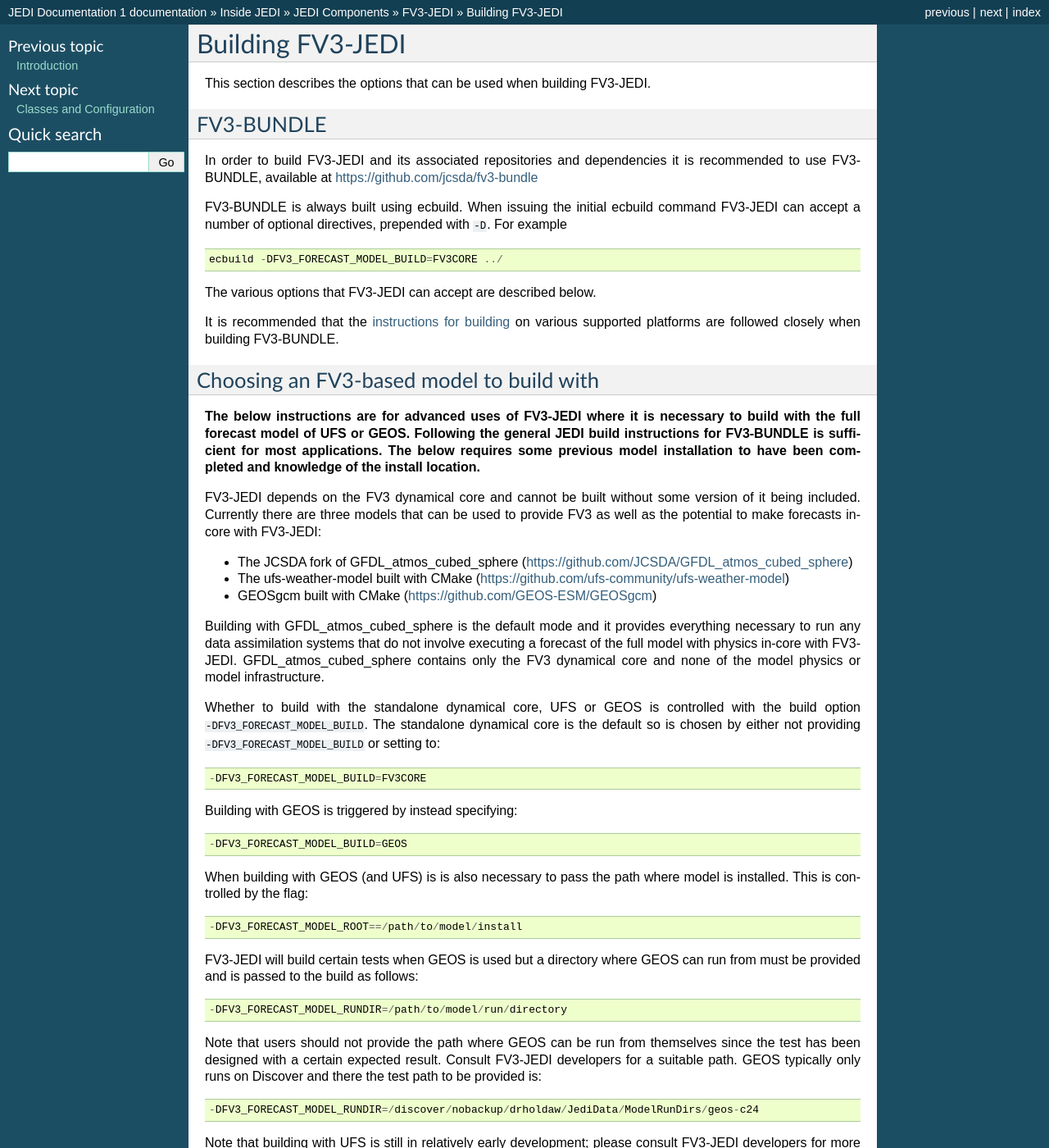
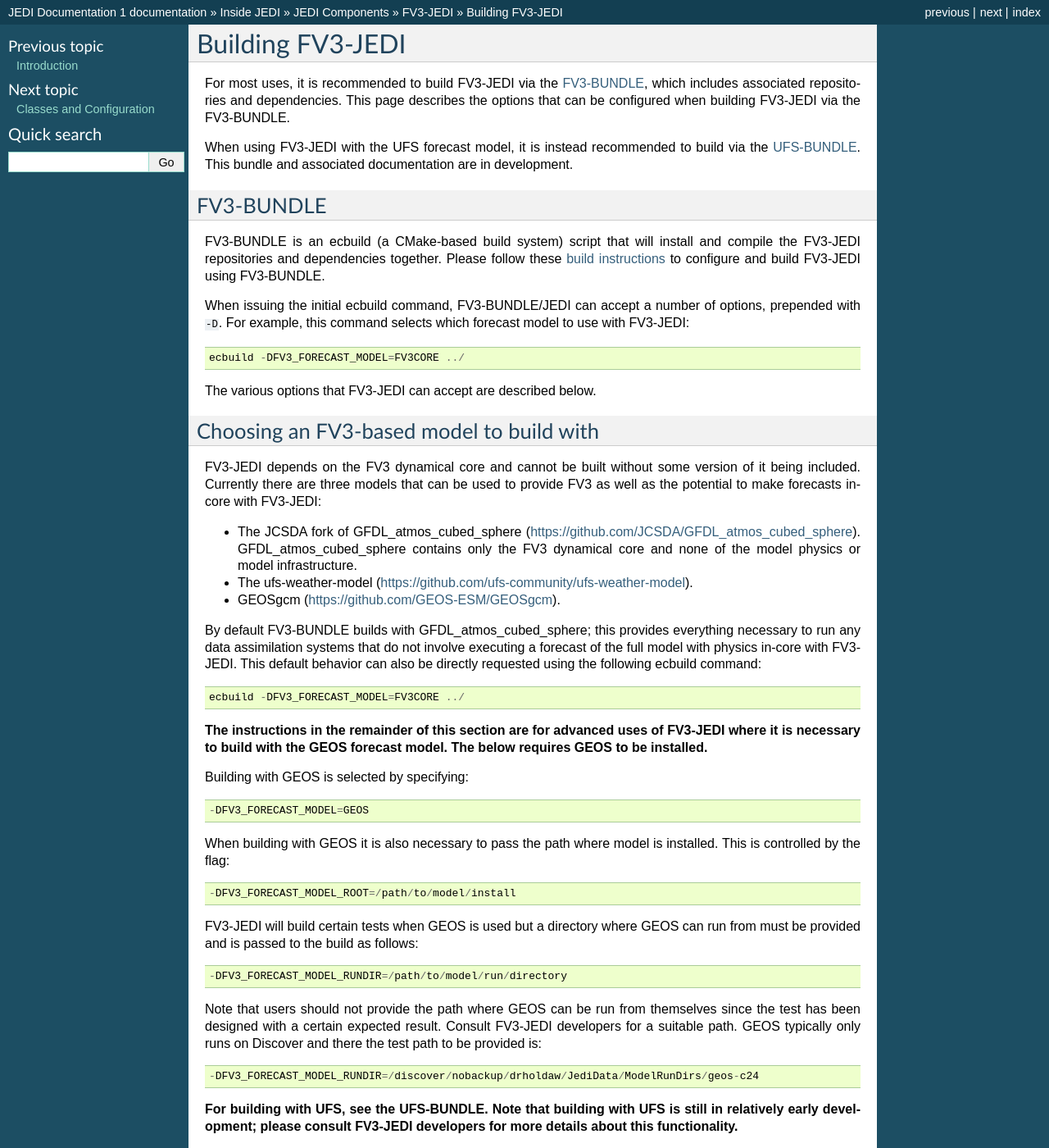
Before and after one commit to JCSDA/jedi-docs, a Sphinx documentation site: the page built from docs/inside/jedi-components/fv3-jedi/build.rst, in a window 1280 px wide and 1400 px high. Shown: the whole window at 82% size. Built offline with Sphinx 7.4.7, drawn with Linux system fonts in a browser that asks for light colours; some of the changed text lies outside the part shown.

Commit message:
Update fv3-bundle build docs (#449)
* Update fv3-bundle build docs

* Remove mention of obs operator

```diff
--- a/docs/inside/jedi-components/fv3-jedi/build.rst
+++ b/docs/inside/jedi-components/fv3-jedi/build.rst
@@ -3,75 +3,77 @@
 Building FV3-JEDI
 =================
 
-This section describes the options that can be used when building FV3-JEDI.
+For most uses, it is recommended to build FV3-JEDI via the
+`FV3-BUNDLE <https://github.com/jcsda/fv3-bundle>`_, which includes associated repositories and
+dependencies. This page describes the options that can be configured when building FV3-JEDI via the
+FV3-BUNDLE.
+
+When using FV3-JEDI with the UFS forecast model, it is instead recommended to build via the
+`UFS-BUNDLE <https://github.com/jcsda/ufs-bundle>`_. This bundle and associated documentation
+are in development.
 
 FV3-BUNDLE
 ----------
 
-In order to build FV3-JEDI and its associated repositories and dependencies it is recommended to use
-FV3-BUNDLE, available at https://github.com/jcsda/fv3-bundle
+FV3-BUNDLE is an ecbuild (a CMake-based build system) script that will install and compile the
+FV3-JEDI repositories and dependencies together. Please follow these |build_jedi_link| to configure
+and build FV3-JEDI using FV3-BUNDLE.
 
-FV3-BUNDLE is always built using ecbuild. When issuing the initial ecbuild command FV3-JEDI can
-accept a number of optional directives, prepended with :code:`-D`. For example
+.. |build_jedi_link| raw:: html
+
+   <a href="https://jointcenterforsatellitedataassimilation-jedi-docs.readthedocs-hosted.com/en/
+   latest/using/building_and_running/building_jedi.html"
+   target="_blank">build instructions</a>
+
+When issuing the initial ecbuild command, FV3-BUNDLE/JEDI can accept a number of options,
+prepended with :code:`-D`. For example, this command selects which forecast model
+to use with FV3-JEDI:
 
 .. code::
 
-   ecbuild -DFV3_FORECAST_MODEL_BUILD=FV3CORE ../
+   ecbuild -DFV3_FORECAST_MODEL=FV3CORE ../
 
 The various options that FV3-JEDI can accept are described below.
-
-It is recommended that the |location_link| on various supported platforms are followed
-closely when building FV3-BUNDLE.
-
-.. |location_link| raw:: html
-
-   <a href="https://jointcenterforsatellitedataassimilation-jedi-docs.readthedocs-hosted.com/en/
-   latest/developer/building_and_running/building_jedi.html"
-   target="_blank">instructions for building</a>
 
 .. _buildwithmodel:
 
 Choosing an FV3-based model to build with
 -----------------------------------------
 
-**The below instructions are for advanced uses of FV3-JEDI where it is necessary to build with the
-full forecast model of UFS or GEOS. Following the general JEDI build instructions for FV3-BUNDLE is
-sufficient for most applications. The below requires some previous model installation to have been
-completed and knowledge of the install location.**
-
 FV3-JEDI depends on the FV3 dynamical core and cannot be built without some version of it being
 included. Currently there are three models that can be used to provide FV3 as well as the potential
 to make forecasts in-core with FV3-JEDI:
 
-- The JCSDA fork of GFDL_atmos_cubed_sphere (https://github.com/JCSDA/GFDL_atmos_cubed_sphere)
-- The ufs-weather-model built with CMake (https://github.com/ufs-community/ufs-weather-model)
-- GEOSgcm built with CMake (https://github.com/GEOS-ESM/GEOSgcm)
+- The JCSDA fork of GFDL_atmos_cubed_sphere (https://github.com/JCSDA/GFDL_atmos_cubed_sphere).
+  GFDL_atmos_cubed_sphere contains only the FV3 dynamical core and none of the model physics or
+  model infrastructure.
+- The ufs-weather-model (https://github.com/ufs-community/ufs-weather-model).
+- GEOSgcm (https://github.com/GEOS-ESM/GEOSgcm).
 
-Building with GFDL_atmos_cubed_sphere is the default mode and it provides everything necessary to
+By default FV3-BUNDLE builds with GFDL_atmos_cubed_sphere; this provides everything necessary to
 run any data assimilation systems that do not involve executing a forecast of the full model with
-physics in-core with FV3-JEDI. GFDL_atmos_cubed_sphere contains only the FV3 dynamical core and none
-of the model physics or model infrastructure.
-
-Whether to build with the standalone dynamical core, UFS or GEOS is controlled with the build option
-:code:`-DFV3_FORECAST_MODEL_BUILD`. The standalone dynamical core is the default so is chosen by
-either not providing :code:`-DFV3_FORECAST_MODEL_BUILD` or setting to:
+physics in-core with FV3-JEDI. This default behavior can also be directly requested using the
+following ecbuild command:
 
 .. code::
 
-   -DFV3_FORECAST_MODEL_BUILD=FV3CORE
+   ecbuild -DFV3_FORECAST_MODEL=FV3CORE ../
 
-Building with GEOS is triggered by instead specifying:
+**The instructions in the remainder of this section are for advanced uses of FV3-JEDI where it is
+necessary to build with the GEOS forecast model. The below requires GEOS to be installed.**
+
+Building with GEOS is selected by specifying:
 
 .. code::
 
-   -DFV3_FORECAST_MODEL_BUILD=GEOS
+   -DFV3_FORECAST_MODEL=GEOS
 
-When building with GEOS (and UFS) is is also necessary to pass the path where model is installed.
+When building with GEOS it is also necessary to pass the path where model is installed.
 This is controlled by the flag:
 
 .. code::
 
-   -DFV3_FORECAST_MODEL_ROOT==/path/to/model/install
+   -DFV3_FORECAST_MODEL_ROOT=/path/to/model/install
 
 FV3-JEDI will build certain tests when GEOS is used but a directory where GEOS can run from must be
 provided and is passed to the build as follows:
@@ -88,24 +90,8 @@
 
    -DFV3_FORECAST_MODEL_RUNDIR=/discover/nobackup/drholdaw/JediData/ModelRunDirs/geos-c24
 
-Note that building with UFS is still in relatively early development; please consult FV3-JEDI
-developers for more details about this functionality. Building with ufs-weather-model is triggered
-with:
-
-.. code::
-
-   -DFV3_FORECAST_MODEL_BUILD=UFS
-
-When building with UFS it is also necessary to pass :code:`DFV3_FORECAST_MODEL_ROOT` and
-:code:`DFV3_FORECAST_MODEL_RUNDIR`. In addition the following flags are required:
-
-.. code::
-
-   -DFV3_FORECAST_MODEL_SRC=/path/to/ufs/source/code
-   -DFV3_FORECAST_MODEL_BUILD=/path/to/ufs/build/directory
-
-These two arguments provide additional include paths in order to build with UFS. It is anticipated
-that these will not be needed in the long term as the CMake version of UFS matures.
+**For building with UFS, see the UFS-BUNDLE. Note that building with UFS is still in relatively
+early development; please consult FV3-JEDI developers for more details about this functionality.**
 
 The FV3 dynamical core can be built in either single or double precision, where double is the
 default behavior. When using GEOS or UFS the choice needs to match the choice that was made when the
@@ -115,29 +101,20 @@
 .. code::
 
    -DFV3_PRECISION=SINGLE
-   -DFV3_PRECISION=DOUBLE
-
-As with the nonlinear version of FV3 the tangent linear and adjoint versions of FV3 can also be
-built in both single or double precision, with double being the default. This is controlled with:
-
-.. code::
-
-   -DFV3LM_PRECISION=SINGLE
-   -DFV3LM_PRECISION=DOUBLE
-
+   -DFV3_PRECISION=DOUBLE  # default value
 
 Optional observation operators
 ------------------------------
 
 There are two optional UFO observation operators that FV3-JEDI can be used with. These are the ROPP
 GNSSRO operator from EUMETSAT and the GEOS_AERO AOD operator from NASA. These operators are not
-available without signing a license agreement so default to off but can be be built by turning the
-option to skip them to :code:`OFF`:
+available without signing a license agreement so are omitted by default, but they can be built by
+turning the option to skip them to :code:`OFF`:
 
 .. code::
 
    -DBUNDLE_SKIP_GEOS-AERO=OFF
-   -DBUNDLE_SKIP_ROPP=OFF
+   -DBUNDLE_SKIP_ROPP-UFO=OFF
 
 .. _controltesting:
 
@@ -156,4 +133,4 @@
 
 .. code::
 
-   ecbuild -SKIP_LARGE_TESTS=ON
+   ecbuild -DBUILD_LARGE_TESTS=OFF
```
